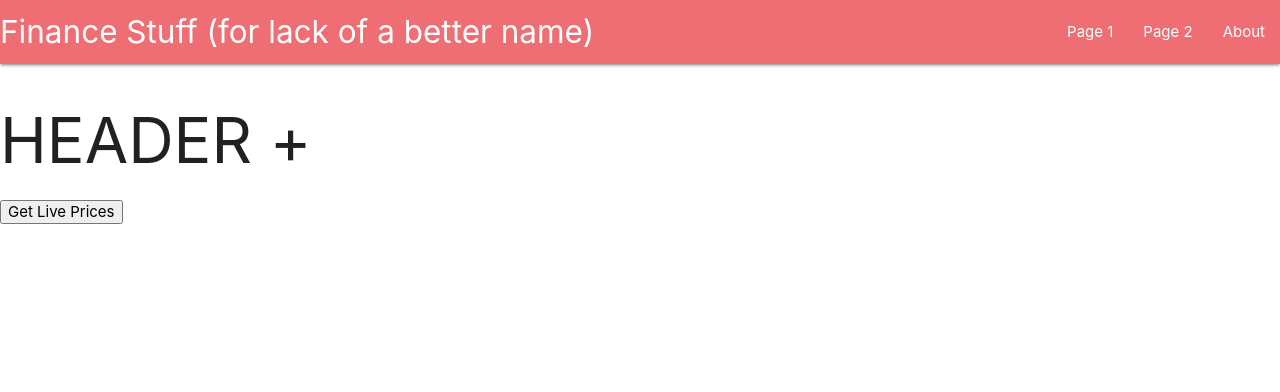
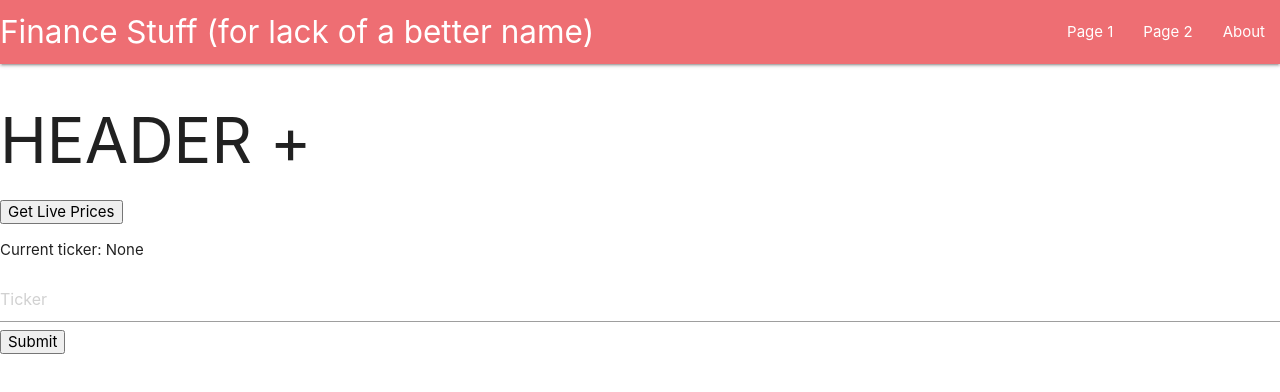
Before and after one commit to KashPitan/FinanceInfo, a React (Create React App) app in the folder client/: page / in a window 1280 px wide. Shown: the top 392 px of the page. Built offline with nearby package versions, Linux system fonts and the light colour scheme.

Commit message:
Added input form and button

```diff
--- a/client/src/App.js
+++ b/client/src/App.js
@@ -8,6 +8,8 @@ const App = () => {
   const [apiResTest, setApiResTest] = useState("");
   const isUpdating2 = useRef(false);
   const [buttonText, setButtonText] = useState("Get Live Prices");
+  const tickerInput = document.getElementById("tickerInput"); // Can't do this because doesn't exist yet?
+
 
   const pollApi = async () => {
     if (!isUpdating2.current) return;
@@ -28,6 +30,13 @@ const App = () => {
     );
   };
 
+  const submitTicker = () => {
+    const ticker = document.getElementById("tickerInput").value
+    console.log(ticker);
+    document.getElementById("currentTicker").innerHTML = "Current ticker: " + ticker;
+    document.getElementById("tickerInput").value = "";
+  };
+
   useEffect(() => {
     pollApi();
   }, [isUpdating2.current]);
@@ -36,9 +45,14 @@ const App = () => {
     <>
       <Navbar />
       <h1>HEADER + {apiResTest}</h1>
-      <button type="button" onClick={toggleUpdating}>
+      <button id="togglePrices" type="button" onClick={toggleUpdating}>
         {buttonText}
       </button>
+      <p id="currentTicker">Current ticker: None</p>
+      <div>
+        <input id="tickerInput" placeholder="Ticker" type="text" maxLength="10"></input>
+        <button id="submitButton" type="button" onClick={submitTicker} >Submit</button>
+      </div>
     </>
   );
 };
```
